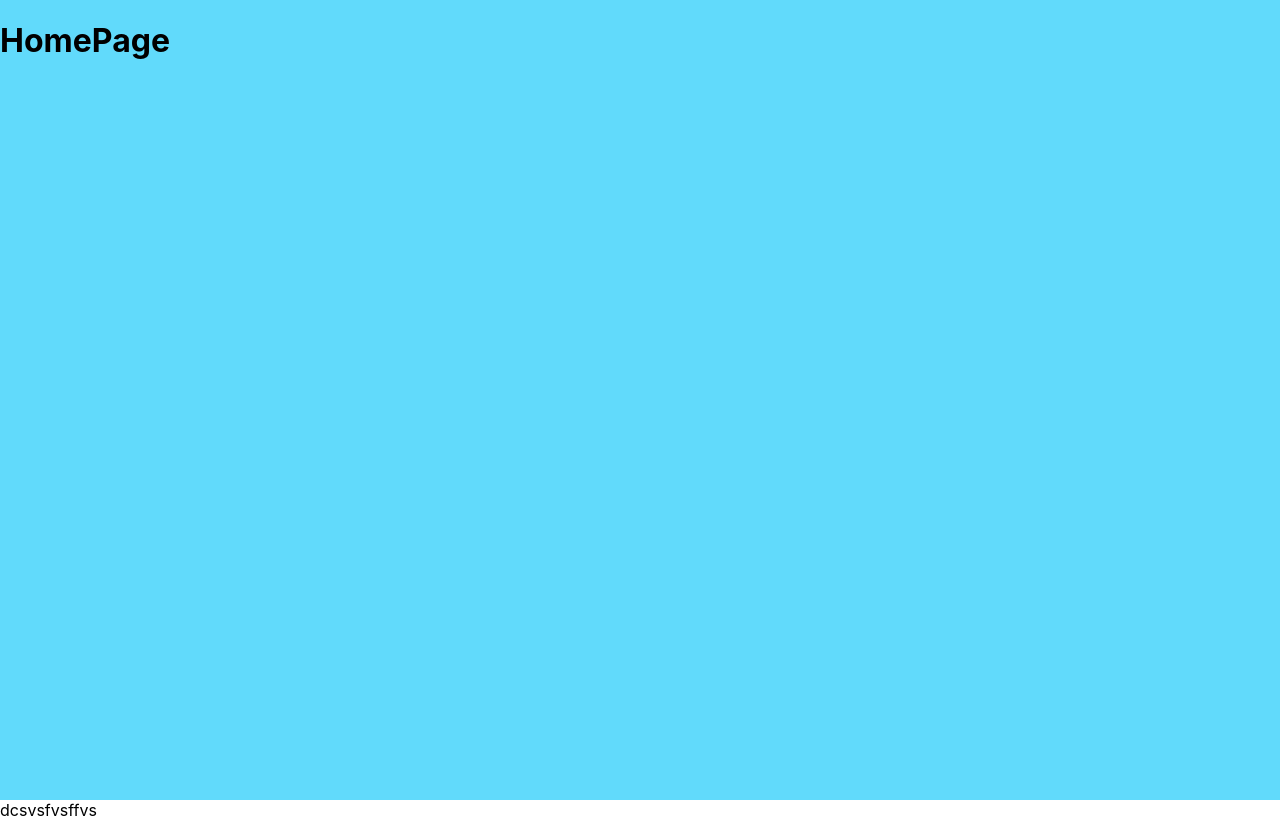
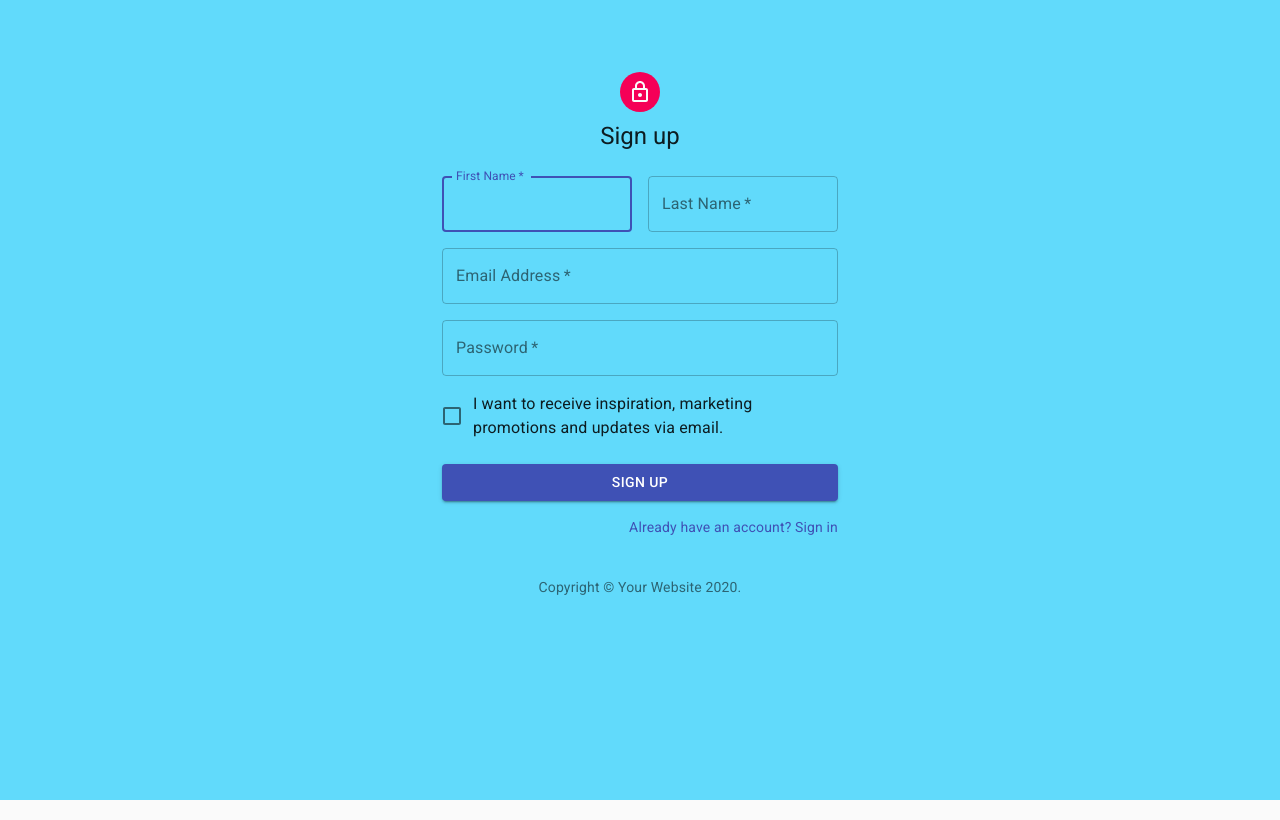
Before and after one commit to AlexUAKH/f5j-shop, a React (Create React App) app: page /sign_up in a window 1280 px wide. Built offline with nearby package versions, Linux system fonts and the light colour scheme.

Commit message:
add Login and SingUp Page

```diff
--- a/package.json
+++ b/package.json
@@ -4,6 +4,7 @@
   "private": true,
   "dependencies": {
     "@material-ui/core": "^4.11.0",
+    "@material-ui/icons": "^4.9.1",
     "@testing-library/jest-dom": "^4.2.4",
     "@testing-library/react": "^9.5.0",
     "@testing-library/user-event": "^7.2.1",
--- a/src/App.js
+++ b/src/App.js
@@ -2,7 +2,9 @@
 import "./App.css"
 import { Redirect, Route, Switch } from "react-router-dom"
 import MainLayout from "./hoc/layout/mainLayout"
-import homePage from "./pages/homePage/homePage"
+import HomePage from "./pages/homePage/homePage"
+import LoginPage from './pages/loginPage'
+import SignUpPage from './pages/signUpPage'
 import { connect } from "react-redux"
 import AdminLayout from "./hoc/layout/adminLayout"
 
@@ -10,28 +12,29 @@
     render() {
         let routs = (
             <Switch>
-                {/* <Route path='/auth' component={ Auth } />
-                <Route path='/quiz/:id' component={ Quiz } />*/ }
-                <Route path='/' component={ homePage } />
+                <Route path='/login' component={ LoginPage } />
+                <Route path='/sign_up' component={ SignUpPage } />
+                <Route path='/' component={ HomePage } />
                 <Redirect to={ "/" }/>
             </Switch>
         )
-        let output = (
-            <MainLayout>
-                { routs }
-            </MainLayout>
-        )
+        let output
         if (this.props.role === 'admin') {
             output = (
                 <AdminLayout>
                     { routs }
                 </AdminLayout>
             )
+        }else{
+            output = (
+                <MainLayout>
+                    { routs }
+                </MainLayout>
+            )
         }
         return (
             <React.Fragment>
                 { output }
-                <span onClick={()=>console.log("dweeew")}>dcsvsfvsffvs</span>
             </React.Fragment>
         )
     }
--- /dev/null
+++ b/src/pages/loginPage/index.js
@@ -0,0 +1,2 @@
+import LoginPage from './loginPage'
+export default LoginPage
--- /dev/null
+++ b/src/pages/loginPage/loginPage.js
@@ -0,0 +1,117 @@
+import React from 'react';
+import Avatar from '@material-ui/core/Avatar';
+import Button from '@material-ui/core/Button';
+import CssBaseline from '@material-ui/core/CssBaseline';
+import TextField from '@material-ui/core/TextField';
+import FormControlLabel from '@material-ui/core/FormControlLabel';
+import Checkbox from '@material-ui/core/Checkbox';
+import Link from '@material-ui/core/Link';
+import Grid from '@material-ui/core/Grid';
+import Box from '@material-ui/core/Box';
+import LockOutlinedIcon from '@material-ui/icons/LockOutlined';
+import Typography from '@material-ui/core/Typography';
+import { makeStyles } from '@material-ui/core/styles';
+import Container from '@material-ui/core/Container';
+
+function Copyright() {
+    return (
+        <Typography variant="body2" color="textSecondary" align="center">
+            {'Copyright © '}
+            <Link color="inherit" href="https://material-ui.com/">
+                Your Website
+            </Link>{' '}
+            {new Date().getFullYear()}
+            {'.'}
+        </Typography>
+    );
+}
+
+const useStyles = makeStyles((theme) => ({
+    paper: {
+        marginTop: theme.spacing(8),
+        display: 'flex',
+        flexDirection: 'column',
+        alignItems: 'center',
+    },
+    avatar: {
+        margin: theme.spacing(1),
+        backgroundColor: theme.palette.secondary.main,
+    },
+    form: {
+        width: '100%', // Fix IE 11 issue.
+        marginTop: theme.spacing(1),
+    },
+    submit: {
+        margin: theme.spacing(3, 0, 2),
+    },
+}));
+
+export default function SignIn() {
+    const classes = useStyles();
+
+    return (
+        <Container component="main" maxWidth="xs">
+            <CssBaseline />
+            <div className={classes.paper}>
+                <Avatar className={classes.avatar}>
+                    <LockOutlinedIcon />
+                </Avatar>
+                <Typography component="h1" variant="h5">
+                    Sign in
+                </Typography>
+                <form className={classes.form} noValidate>
+                    <TextField
+                        variant="outlined"
+                        margin="normal"
+                        required
+                        fullWidth
+                        id="email"
+                        label="Email Address"
+                        name="email"
+                        autoComplete="email"
+                        autoFocus
+                    />
+                    <TextField
+                        variant="outlined"
+                        margin="normal"
+                        required
+                        fullWidth
+                        name="password"
+                        label="Password"
+                        type="password"
+                        id="password"
+                        autoComplete="current-password"
+                    />
+                    <FormControlLabel
+                        control={<Checkbox value="remember" color="primary" />}
+                        label="Remember me"
+                    />
+                    <Button
+                        type="submit"
+                        fullWidth
+                        variant="contained"
+                        color="primary"
+                        className={classes.submit}
+                    >
+                        Sign In
+                    </Button>
+                    <Grid container>
+                        <Grid item xs>
+                            <Link href="#" variant="body2">
+                                Forgot password?
+                            </Link>
+                        </Grid>
+                        <Grid item>
+                            <Link href="#" variant="body2">
+                                {"Don't have an account? Sign Up"}
+                            </Link>
+                        </Grid>
+                    </Grid>
+                </form>
+            </div>
+            <Box mt={8}>
+                <Copyright />
+            </Box>
+        </Container>
+    );
+}
--- /dev/null
+++ b/src/pages/signUpPage/index.js
@@ -0,0 +1,2 @@
+import SignUpPage from './signUpPage'
+export default SignUpPage
--- /dev/null
+++ b/src/pages/signUpPage/signUpPage.js
@@ -0,0 +1,140 @@
+import React from 'react';
+import Avatar from '@material-ui/core/Avatar';
+import Button from '@material-ui/core/Button';
+import CssBaseline from '@material-ui/core/CssBaseline';
+import TextField from '@material-ui/core/TextField';
+import FormControlLabel from '@material-ui/core/FormControlLabel';
+import Checkbox from '@material-ui/core/Checkbox';
+import Link from '@material-ui/core/Link';
+import Grid from '@material-ui/core/Grid';
+import Box from '@material-ui/core/Box';
+import LockOutlinedIcon from '@material-ui/icons/LockOutlined';
+import Typography from '@material-ui/core/Typography';
+import { makeStyles } from '@material-ui/core/styles';
+import Container from '@material-ui/core/Container';
+
+function Copyright() {
+    return (
+        <Typography variant="body2" color="textSecondary" align="center">
+            {'Copyright © '}
+            <Link color="inherit" href="https://material-ui.com/">
+                Your Website
+            </Link>{' '}
+            {new Date().getFullYear()}
+            {'.'}
+        </Typography>
+    );
+}
+
+const useStyles = makeStyles((theme) => ({
+    paper: {
+        marginTop: theme.spacing(8),
+        display: 'flex',
+        flexDirection: 'column',
+        alignItems: 'center',
+    },
+    avatar: {
+        margin: theme.spacing(1),
+        backgroundColor: theme.palette.secondary.main,
+    },
+    form: {
+        width: '100%', // Fix IE 11 issue.
+        marginTop: theme.spacing(3),
+    },
+    submit: {
+        margin: theme.spacing(3, 0, 2),
+    },
+}));
+
+export default function SignUp() {
+    const classes = useStyles();
+
+    return (
+        <Container component="main" maxWidth="xs">
+            <CssBaseline />
+            <div className={classes.paper}>
+                <Avatar className={classes.avatar}>
+                    <LockOutlinedIcon />
+                </Avatar>
+                <Typography component="h1" variant="h5">
+                    Sign up
+                </Typography>
+                <form className={classes.form} noValidate>
+                    <Grid container spacing={2}>
+                        <Grid item xs={12} sm={6}>
+                            <TextField
+                                autoComplete="fname"
+                                name="firstName"
+                                variant="outlined"
+                                required
+                                fullWidth
+                                id="firstName"
+                                label="First Name"
+                                autoFocus
+                            />
+                        </Grid>
+                        <Grid item xs={12} sm={6}>
+                            <TextField
+                                variant="outlined"
+                                required
+                                fullWidth
+                                id="lastName"
+                                label="Last Name"
+                                name="lastName"
+                                autoComplete="lname"
+                            />
+                        </Grid>
+                        <Grid item xs={12}>
+                            <TextField
+                                variant="outlined"
+                                required
+                                fullWidth
+                                id="email"
+                                label="Email Address"
+                                name="email"
+                                autoComplete="email"
+                            />
+                        </Grid>
+                        <Grid item xs={12}>
+                            <TextField
+                                variant="outlined"
+                                required
+                                fullWidth
+                                name="password"
+                                label="Password"
+                                type="password"
+                                id="password"
+                                autoComplete="current-password"
+                            />
+                        </Grid>
+                        <Grid item xs={12}>
+                            <FormControlLabel
+                                control={<Checkbox value="allowExtraEmails" color="primary" />}
+                                label="I want to receive inspiration, marketing promotions and updates via email."
+                            />
+                        </Grid>
+                    </Grid>
+                    <Button
+                        type="submit"
+                        fullWidth
+                        variant="contained"
+                        color="primary"
+                        className={classes.submit}
+                    >
+                        Sign Up
+                    </Button>
+                    <Grid container justify="flex-end">
+                        <Grid item>
+                            <Link href="#" variant="body2">
+                                Already have an account? Sign in
+                            </Link>
+                        </Grid>
+                    </Grid>
+                </form>
+            </div>
+            <Box mt={5}>
+                <Copyright />
+            </Box>
+        </Container>
+    );
+}
```
Also changed, not shown: 1 other file (tests, documents, lock files or other folders).
